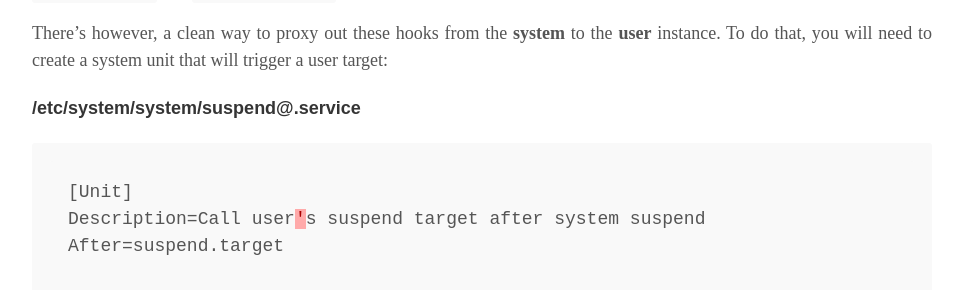
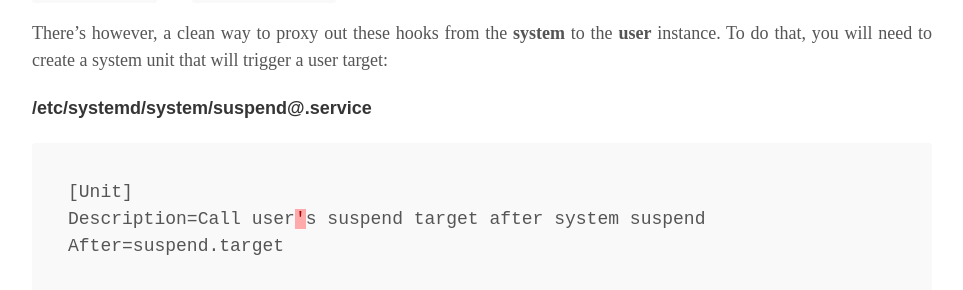
Before and after one commit to kriansa/kriansa.github.io, a Jekyll site: the page built from _posts/2022-08-15-systemd-suspend-user-level.md, in a window 1280 px wide. Shown: the part 584-874 px from the top of the page, without its empty margins (158-1121 px from the left). Built offline with Jekyll 4.4.1, drawn with Linux system fonts in a browser that asks for light colours; comment, search, counter and statistics services are not loaded.

Commit message:
fix: typo

````diff
--- a/_posts/2022-08-15-systemd-suspend-user-level.md
+++ b/_posts/2022-08-15-systemd-suspend-user-level.md
@@ -19,7 +19,7 @@ before and after the computer slept.
 There's however, a clean way to proxy out these hooks from the **system** to the **user** instance.
 To do that, you will need to create a system unit that will trigger a user target:
 
-#### /etc/system/system/suspend@.service
+#### /etc/systemd/system/suspend@.service
 
 ```conf
 [Unit]
````
